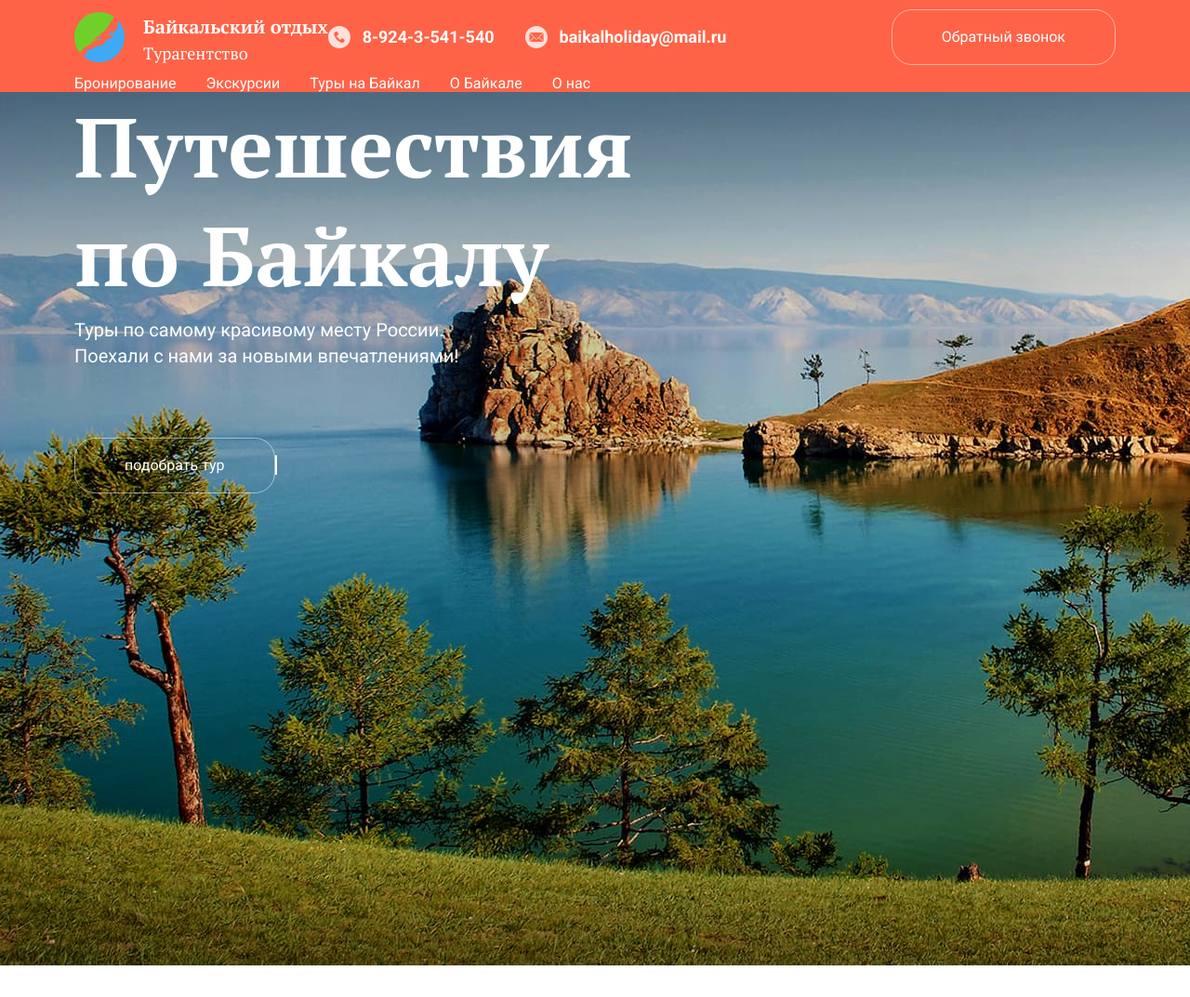
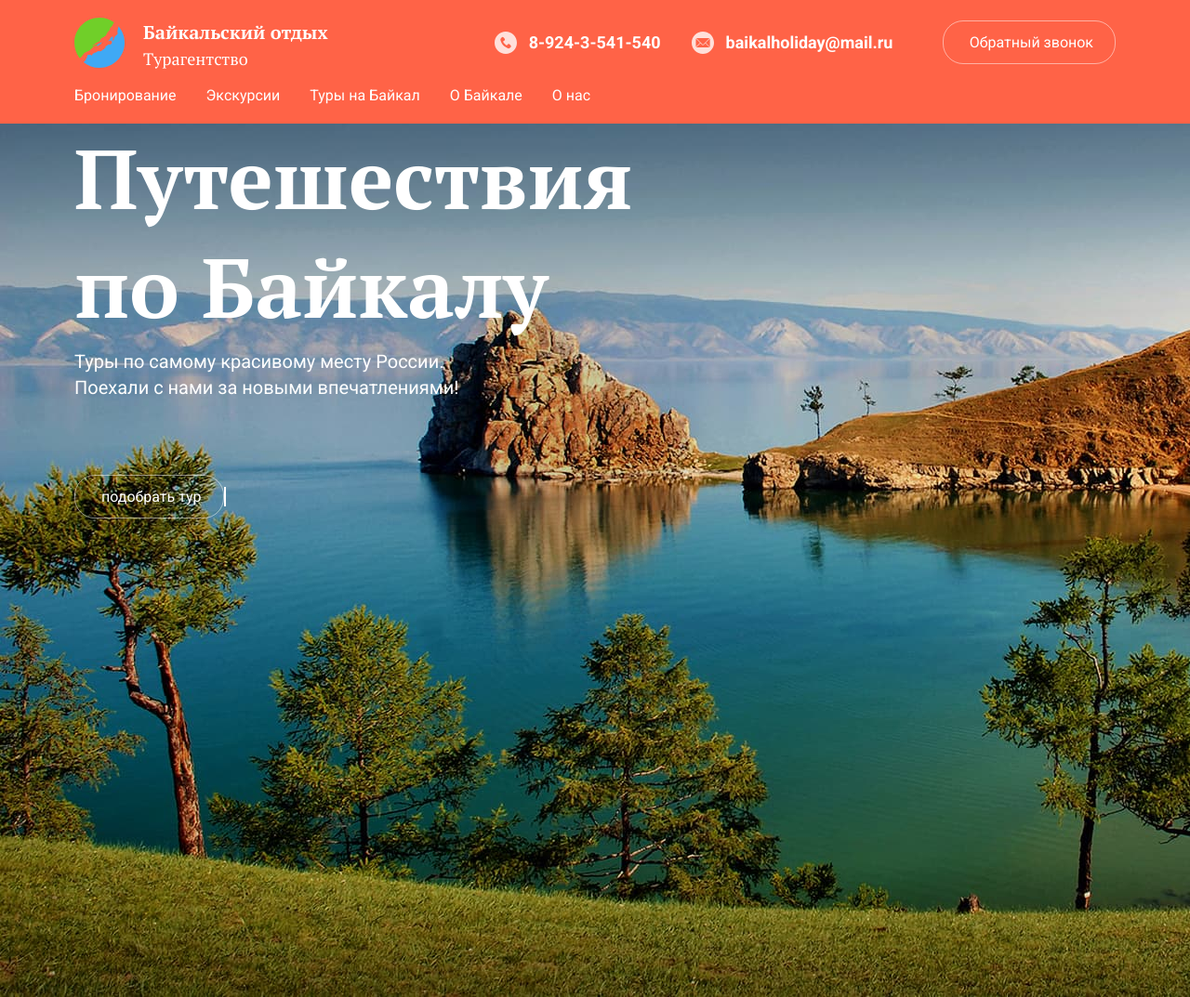
Before and after one commit to basyan68/baikal, a plain HTML site: page index.html in a window 1280 px wide. Shown: the top 1073 px of the page at 93% size. Drawn offline with nearby package versions, Linux system fonts and the light colour scheme.

Commit message:
разметка

```diff
--- a/css/style.css
+++ b/css/style.css
@@ -82,8 +82,6 @@ img {
     font-size: 18px;
     line-height: 130%;
     color: #FFFFFF;
-    padding-top: 28px;
-    padding-bottom: 28px;
 }
 .contacts-icon {
     margin-right: 13px;
@@ -91,7 +89,7 @@ img {
 .page-header-top {
     display: flex;
     align-items: center;
-    /* margin-bottom: 39px; */
+    padding-top: 18px;
 }
 .header-logo-position {
     display: flex;
@@ -109,6 +107,7 @@ img {
     color: #FFFFFF;
     display: flex;
     align-items: center;
+    margin-right: 179px;
 }
 .logo-header-svg img {
     margin-right: 20px;
@@ -135,6 +134,10 @@ img {
 .nav-header {
     display: flex;
 }
+.nav-header a {
+    padding: 20px 0;
+    display: block;
+}
 .nav-header .item {
     margin-right: 32px;
 }
@@ -157,7 +160,7 @@ img {
     box-sizing: border-box;
     border-radius: 22px;
     background-color: transparent;
-    padding: 19px 53px 20px 53px;
+    padding: 13px 23px 13px 28px;
     margin-left: auto;
 }
 .container-hero {
```
